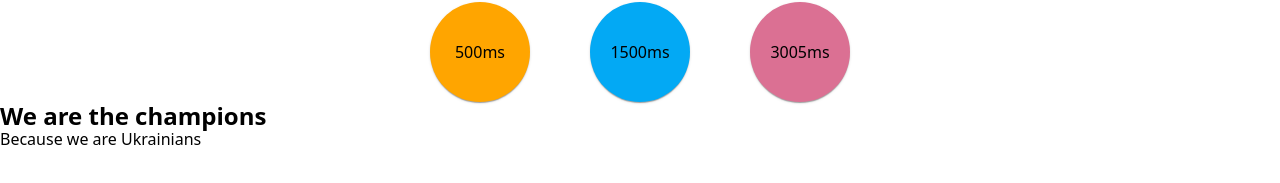
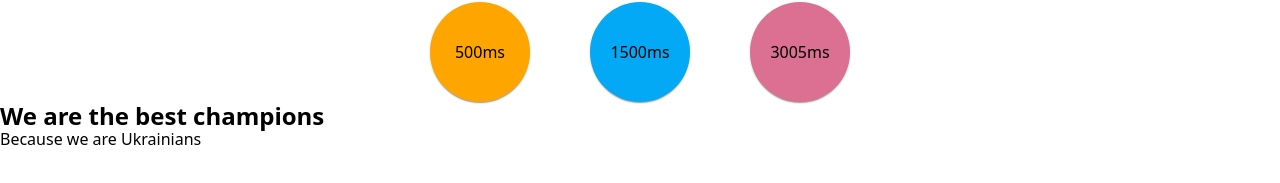
Before and after one commit to SaveAna/goit-testing, a plain HTML site: page index.html in a window 1280 px wide. Shown: the part 495-678 px from the top of the page. Drawn offline with nearby package versions, Linux system fonts and the light colour scheme.

Commit message:
змiна заголовка

```diff
--- a/index.html
+++ b/index.html
@@ -63,7 +63,7 @@
 
     <!-- section about us -->
     <section class="about-us">
-      <h2>We are the champions</h2>
+      <h2>We are the best champions</h2>
       <p>Because we are Ukrainians</p>
     </section>
   </body>
```
